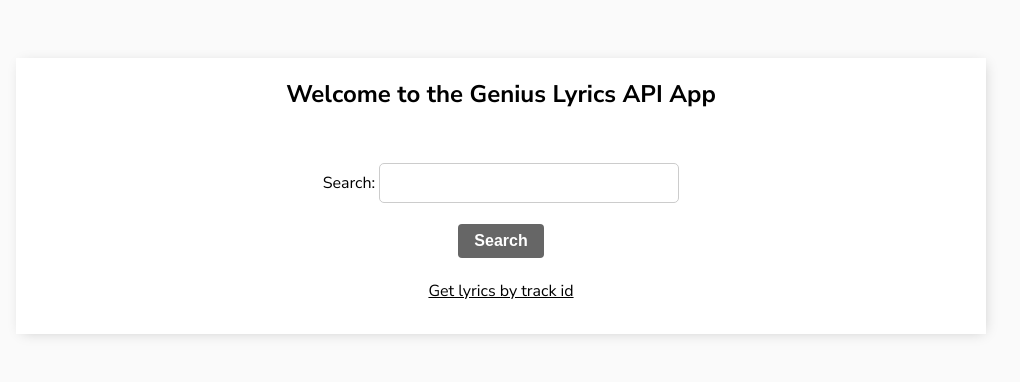
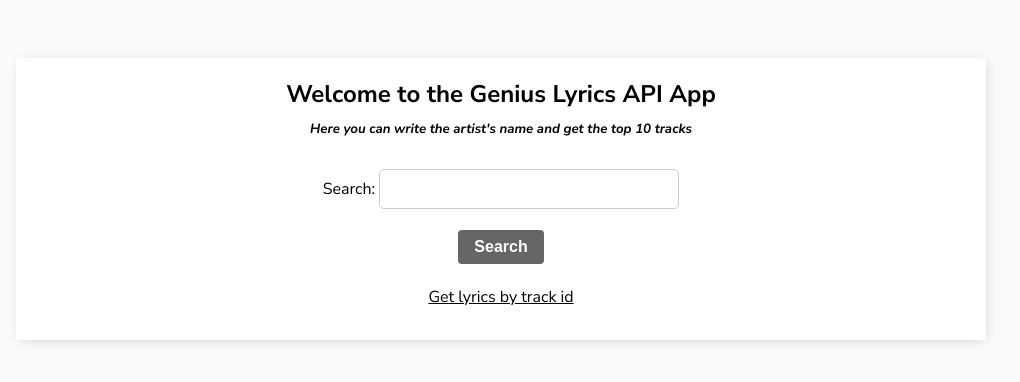
Before and after one commit to mkskh/genius_api_django_project, a Django app: page / in a window 1280 px wide. Shown: the top 382 px of the page, without its empty margins (139-1159 px from the left). Run offline with Django 5.2, Linux system fonts and the light colour scheme; some web fonts are replaced.

Commit message:
Made several improvements

```diff
--- a/lyrics/templates/home.html
+++ b/lyrics/templates/home.html
@@ -3,7 +3,8 @@
 {% block content %}
 
 <h2>Welcome to the Genius Lyrics API App</h2>
-<br>
+<!-- <br> -->
+<h5><em>Here you can write the artist's name and get the top 10 tracks</em></h5>
 <form method="GET">
 
     {{ form.as_p }}
```
